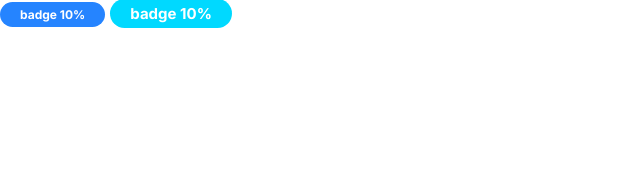
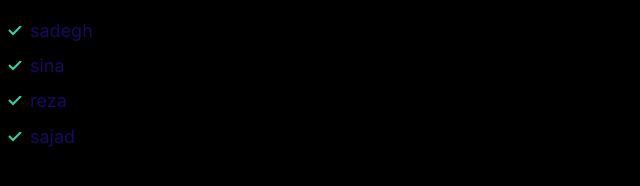
Before and after one commit to sadeghtavakoli/sadify, a plain HTML site: page index.html in a window 1280 px wide. Shown: the whole page, without its empty margins (0-640 px from the left). Drawn offline with Linux system fonts and the light colour scheme.

Commit message:
build list component.

```diff
--- a/css/style.css
+++ b/css/style.css
@@ -14,6 +14,7 @@ body {
   font-family: Inter, Arial, Helvetica, sans-serif;
   color: var(--color-body);
   font-size: 2.4rem;
+  background: black;
 }
 h1,
 h2,
@@ -102,3 +103,31 @@ a {
     font-size: 1.2rem;
   }
 }
+
+/* List  */
+.list {
+  list-style-type: none;
+  padding-left: 0;
+  color: var(--color-headings);
+}
+
+.list--inline .list__item {
+  display: inline-block;
+  margin-right: 2rem;
+}
+
+.list--tick {
+  list-style-image: url("../images/tick.svg");
+  padding-left: 3rem;
+}
+
+.list--tick .list__item {
+  padding-left: 0.5rem;
+  margin-bottom: 1rem;
+}
+
+@media screen and (min-width: 1024px) {
+  .list--tick .list__item {
+    padding-left: 0;
+  }
+}
--- a/index.html
+++ b/index.html
@@ -17,7 +17,11 @@
     <title>Sadify</title>
   </head>
   <body>
-    <span class="badge badge--primary badge--small">badge 10%</span>
-    <span class="badge badge--secondary">badge 10%</span>
+    <ul class="list list--tick">
+      <li class="list__item">sadegh</li>
+      <li class="list__item">sina</li>
+      <li class="list__item">reza</li>
+      <li class="list__item">sajad</li>
+    </ul>
   </body>
 </html>
```
Also changed, not shown: components/lists.html (added, +6 -0 lines), images/tick.svg (added).
